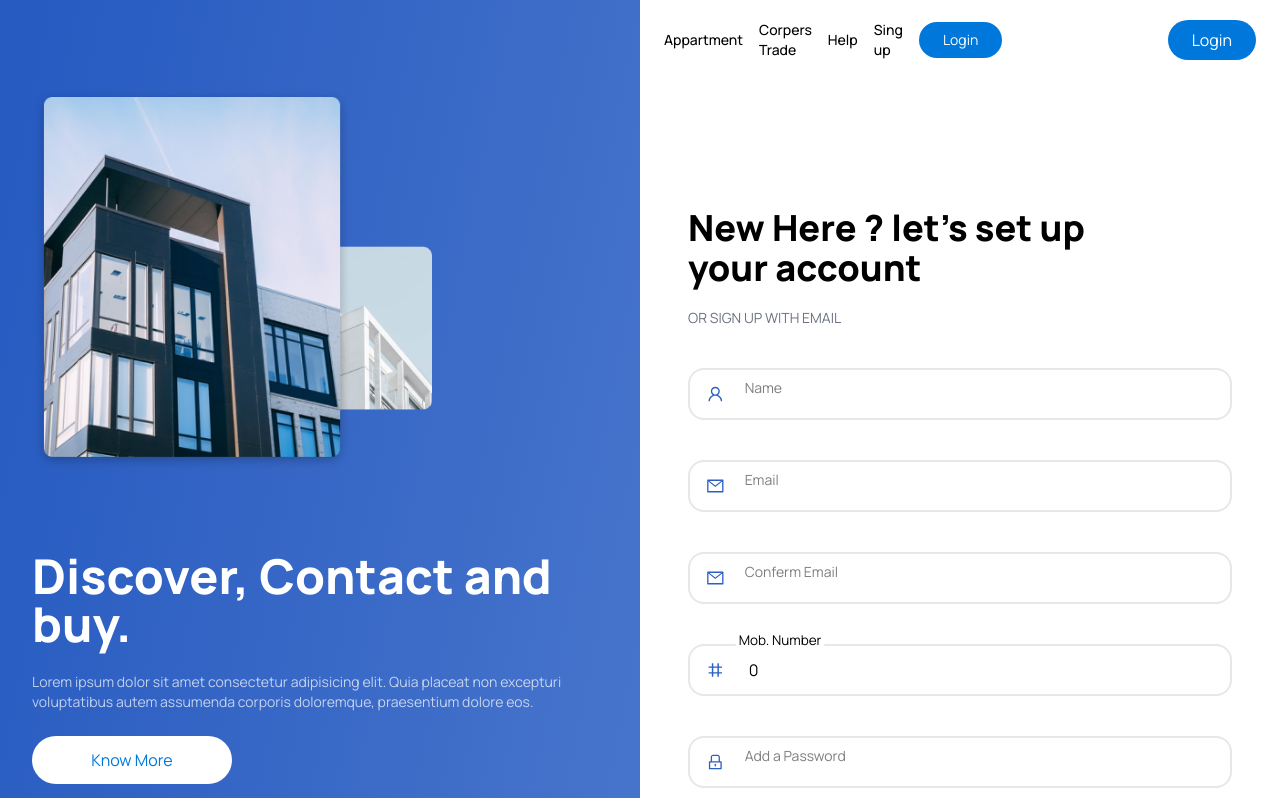
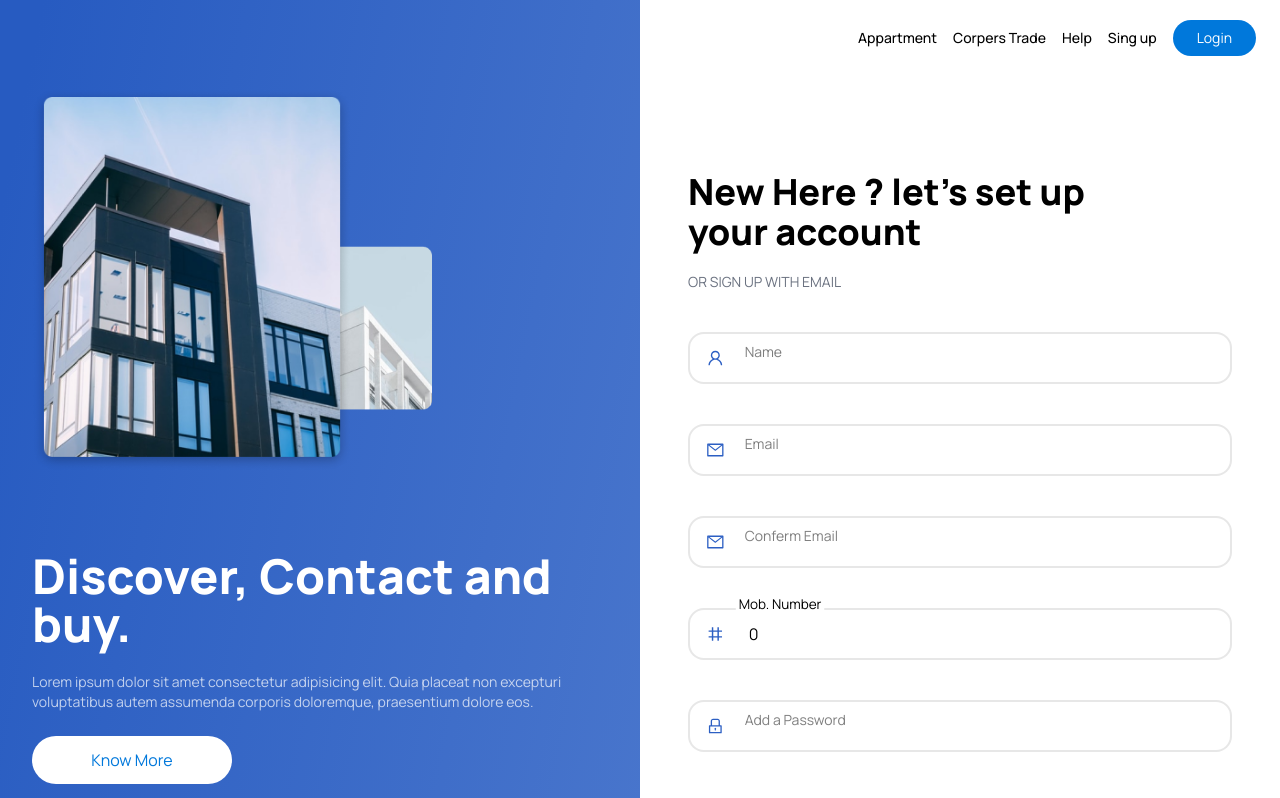
Before and after one commit to ionsravan/my-propert-go, a Next.js app: page /signup in a window 1280 px wide. Shown: the top 798 px of the page. Built offline with nearby package versions, Linux system fonts and the light colour scheme.

Commit message:
nav fixed

```diff
--- a/src/componets/shared/signup/index.tsx
+++ b/src/componets/shared/signup/index.tsx
@@ -89,9 +89,9 @@ const SingnupTemplate = ({
   };
 
   return (
-    <div className="grow  ">
+    <div className="grow">
       <Navbar />
-      <div className="my-8 md:py-24 px-5 md:px-12">
+      <div className="md:py-24 px-5 md:px-12">
         <div className="space-y-5 text-sm text-gray-500 max-w-[400px]">
           <h1 className="text-3xl lg:text-4xl font-extrabold font-manrope text-black">
             {"New Here ? let's set up your account"}
--- a/src/componets/shared/signup/signupNavbar.tsx
+++ b/src/componets/shared/signup/signupNavbar.tsx
@@ -57,10 +57,10 @@ export const Navbar = () => {
           : "overflow-hidden sticky top-0 z-50"
       } `}
     >
-      <div className="hidden md:block">
+      <div className="hidden md:block w-full">
         <Nav />
       </div>
-      <div className="w-full flex justify-end">
+      <div className="w-full md:hidden flex justify-end">
         <Link href={"/login"}>
           <button
             className={`${
```
